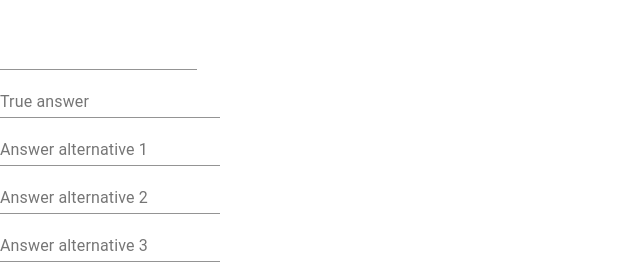
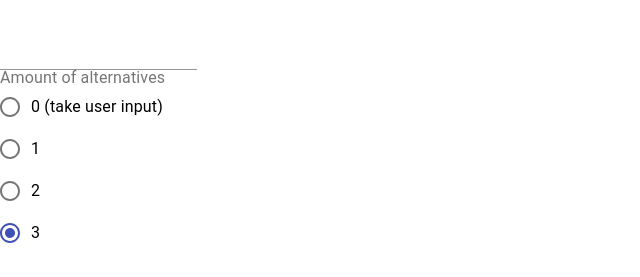
Before and after one commit to JorgenEriksen/AlgoApp, a React (Create React App) app in the folder admin-panel/: page / in a window 1280 px wide. Shown: the part 519-796 px from the top of the page, without its empty margins (0-640 px from the left). Built offline with nearby package versions, Linux system fonts and the light colour scheme; no server answers.

Commit message:
added form validation and radio buttons for number of answer alternatives

```diff
--- a/admin-panel/src/components/QuestionForm/index.tsx
+++ b/admin-panel/src/components/QuestionForm/index.tsx
@@ -2,7 +2,11 @@ import { useState, useEffect } from "react";
 import TextField from "@material-ui/core/TextField";
 import MenuItem from "@material-ui/core/MenuItem";
 import Button from '@material-ui/core/Button';
-import { makeStyles } from '@material-ui/core';
+import Radio from '@material-ui/core/Radio';
+import RadioGroup from '@material-ui/core/RadioGroup';
+import FormControlLabel from '@material-ui/core/FormControlLabel';
+import FormLabel from '@material-ui/core/FormLabel';
+import { FormControl, makeStyles } from '@material-ui/core';
 import { ProgrammingLanguage } from "../../types";
 
 const useStyles = makeStyles((theme) => ({
@@ -26,6 +30,7 @@ const QuestionPanel = () => {
   const [altTwoInput, setaltTwoInput] = useState("");
   const [altThreeInput, setaltThreeInput] = useState("");
   const [timeInput, setTimeInput] = useState("10");
+  const [numAlternatives, setNumAlternatives] = useState("3");
 
   const classes = useStyles();
 
@@ -48,16 +53,68 @@ const QuestionPanel = () => {
 
       //let response = await fetch('https://localhost:44377/api/Quiz/1')
       //response = await response.json();
-      console.log(JSON.stringify(response));
     };
 
     getProgrammingLanguages();
   }, []);
 
   // functions
+
+
+
   const submitQuestion = () => {
-    console.log("Running from submitQuestion() call");
+    if (!isFormValid()) {
+      alert("Not valid")
+      return
+    }
+
+    /*   const response = await fetch("https://localhost:5001/api/ProgrammingLanguage", {
+          method: "POST",
+          headers: {
+            Accept: "application/json",
+            "Content-Type": "application/json",
+          },
+          body: JSON.stringify({
+            formTitle: titleInput,
+            formInput: codeInput,
+            trueAnswer: trueAnswerInput,
+            alternative1: altOneInput,
+            alternative2: altTwoInput,
+            alternative3: altThreeInput,
+            formTimeInput: timeInput,
+          }) */
+
+
+    alert("Is valid")
   }
+
+  const isFormValid = () => {
+    if (titleInput.length < 1) {
+      return false
+    }
+    if (codeInput.length < 1) {
+      return false
+    }
+    if (trueAnswerInput.length < 1) {
+      return false
+    }
+
+    if (parseInt(numAlternatives) > 0 && altOneInput.length < 1) {
+      return false
+    }
+    if (parseInt(numAlternatives) > 1 && altTwoInput.length < 1) {
+      return false
+    }
+    if (parseInt(numAlternatives) > 2 && altThreeInput.length < 1) {
+      return false
+    }
+
+    if (timeInput.toString().slice(-1) !== '0' || parseInt(timeInput) < 0) {
+      return false
+    }
+    return true
+  }
+
 
   return (
     <div >
@@ -98,6 +155,20 @@ const QuestionPanel = () => {
           />
         </div>
         <div>
+          <FormControl component="fieldset">
+            <FormLabel component="legend">Amount of alternatives</FormLabel>
+            <RadioGroup aria-label="Amount of alternatives" name="alternatives" value={numAlternatives}
+              onChange={(e) => {
+                setNumAlternatives(e.target.value)
+              }}>
+              <FormControlLabel value="0" control={<Radio color="primary" />} label="0 (take user input)" />
+              <FormControlLabel value="1" control={<Radio color="primary" />} label="1" />
+              <FormControlLabel value="2" control={<Radio color="primary" />} label="2" />
+              <FormControlLabel value="3" control={<Radio color="primary" />} label="3" />
+            </RadioGroup>
+          </FormControl>
+        </div>
+        <div>
           <TextField
             label="True answer"
             placeholder="type answer here"
@@ -106,6 +177,7 @@ const QuestionPanel = () => {
         </div>
         <div>
           <TextField
+            disabled={parseInt(numAlternatives) === 0}
             label="Answer alternative 1"
             placeholder="type answer here"
             onChange={(e) => setaltOneInput(e.target.value)}
@@ -113,6 +185,7 @@ const QuestionPanel = () => {
         </div>
         <div>
           <TextField
+            disabled={parseInt(numAlternatives) < 2}
             label="Answer alternative 2"
             placeholder="type answer here"
             onChange={(e) => setaltTwoInput(e.target.value)}
@@ -120,6 +193,7 @@ const QuestionPanel = () => {
         </div>
         <div>
           <TextField
+            disabled={parseInt(numAlternatives) < 3}
             label="Answer alternative 3"
             placeholder="type answer here"
             onChange={(e) => setaltThreeInput(e.target.value)}
```
